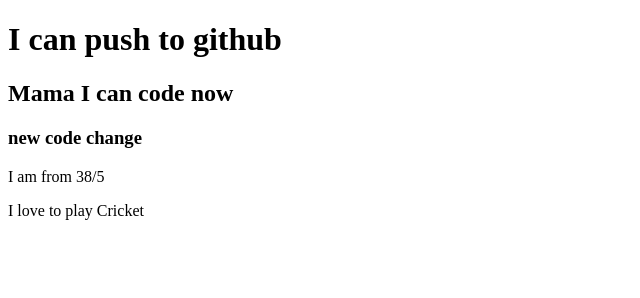
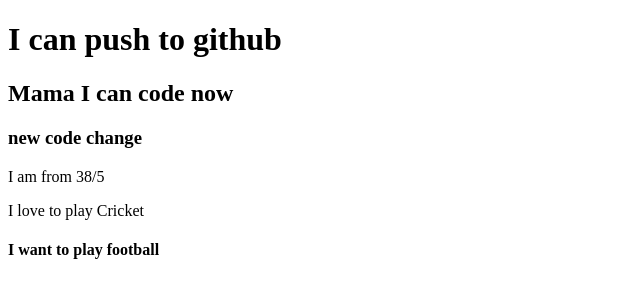
Before and after one commit to MirzaAyon/my-second-repo, a plain HTML site: page index.html in a window 1280 px wide. Shown: the whole page, without its empty margins (0-640 px from the left). Drawn offline with Linux system fonts and the light colour scheme.

Commit message:
football

```diff
--- a/index.html
+++ b/index.html
@@ -12,5 +12,6 @@
     <h3>new code change</h3>
     <p>I am from 38/5</p>
     <p>I love to play Cricket</p>
+    <h4>I want to play football</h4>
 </body>
 </html>
```
